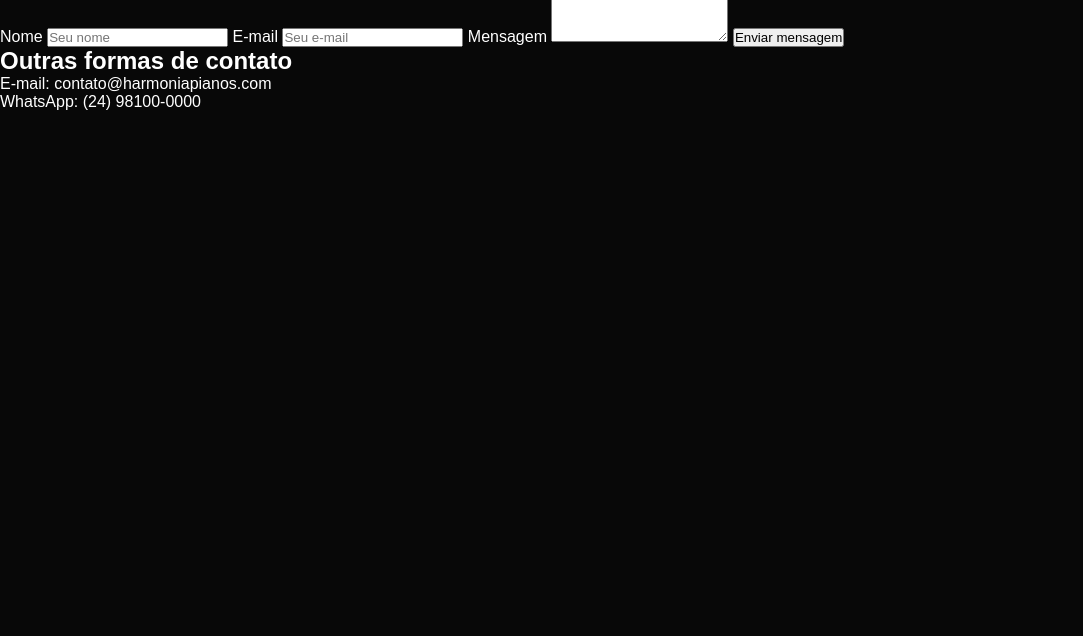
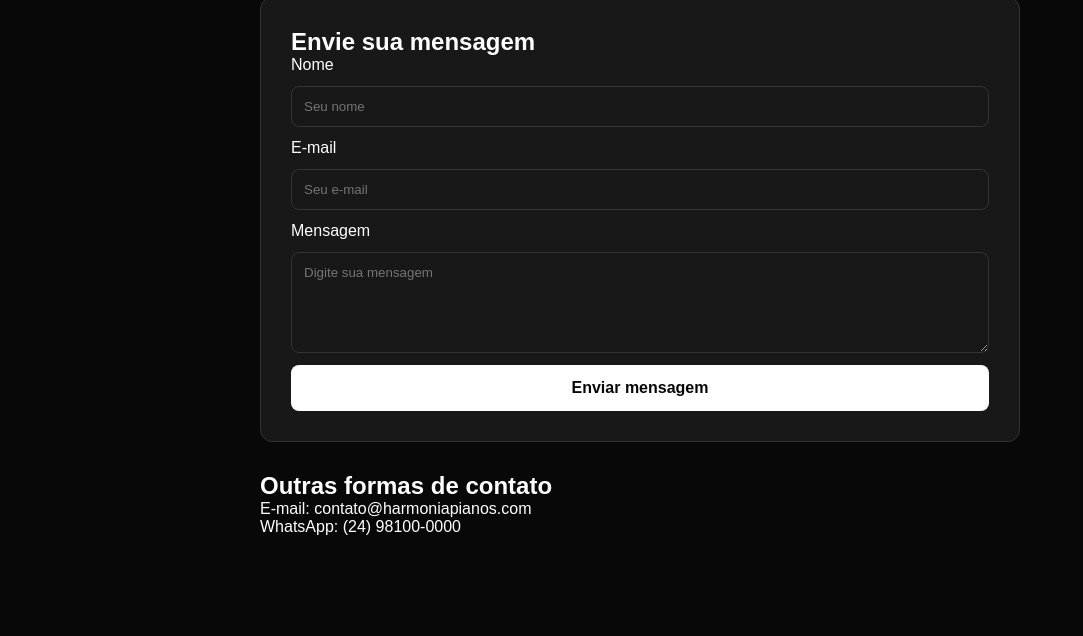
Before and after one commit to vnn-coder/harmonia-pianos, a plain HTML site: page contato.html in a window 1280 px wide. Shown: the part 164-800 px from the top of the page, without its empty margins (0-1083 px from the left). Drawn offline with Linux system fonts and the light colour scheme.

Commit message:
Atualiza identidade da Harmonia Music e estiliza pagina de contato

```diff
--- a/contato.html
+++ b/contato.html
@@ -40,7 +40,7 @@
                 <button type="submit">Enviar mensagem</button>
             </form>
 
-            <p id="conteudo-feedback" role="status"></p>
+            <p id="contato-feedback" role="status"></p>
         </section>
 
         <section class="contato-info">
--- a/style.css
+++ b/style.css
@@ -1,3 +1,4 @@
+/* ===== CONFIGURAÇÕES GERAIS ===== */
 * {
     margin: 0;
     padding: 0;
@@ -23,6 +24,7 @@ body {
 
 
 
+/* ===== CABEÇALHO E NAVEGAÇÃO ===== */
 .nav-bar {
     width: 100%;
     padding: 20px 40px;
@@ -178,6 +180,7 @@ body {
 
 
 
+/* ===== CARDS DA PÁGINA INICIAL ===== */
 .container {
     width: 100%;
     max-width: 1200px;
@@ -232,6 +235,7 @@ body {
     flex-direction: column;
     flex-grow: 1;
     justify-content: space-between;
+    gap: 12px;
 }
 
 .card h2 {
@@ -311,6 +315,7 @@ body {
 }
 
 
+/* ===== RODAPÉ ===== */
 .footer {
     margin-top: 30px;
     background-color: var(--destaque);
@@ -376,6 +381,7 @@ body {
 
 
 
+/* ===== AJUSTES RESPONSIVOS ===== */
 @media (max-width: 768px) {
     .nav-bar {
         flex-direction: column;
@@ -413,6 +419,7 @@ body {
 }
 
 
+/* ===== CATÁLOGO DE PRODUTOS ===== */
 .produto-img {
     width: 100%;
     height: 280px;
@@ -481,6 +488,7 @@ body {
     margin-bottom: 8px;
 }
 
+/* ===== CARRINHO DE COMPRAS ===== */
 .carrinho-modal {
     display: none;
     position: fixed;
@@ -547,7 +555,7 @@ body {
     background-color: #333;
 }
 
-/* Controle de quantidade */
+
 
 .controle-quantidade {
     display: flex;
@@ -603,6 +611,7 @@ body {
     transform: translateX(0);
 }
 
+/* ===== MENSAGEM DA BUSCA ===== */
 #mensagem-busca {
     display: none;
     text-align: center;
@@ -610,6 +619,7 @@ body {
     font-size: 18px;
 }
 
+/* ===== FINALIZAÇÃO DA COMPRA ===== */
 .finalizar-compra {
     width: 100%;
     background-color: #000;
@@ -628,8 +638,9 @@ body {
     background-color: #333333;
 }
 
-/* ===- CHECKOUT ==== */
 
+
+/* ===== CHECKOUT E RESUMO DO PEDIDO ===== */
 .checkout-page {
     min-height: 100vh;
     background: #f5f5f5;
@@ -722,7 +733,7 @@ body {
     margin: 0;
 }
 
-/* Correção das cores do checkout */
+
 
 .resumo-pedido,
 .resumo-pedido h2,
@@ -740,7 +751,7 @@ body {
     color: #111;
 }
 
-/* Ações dp checkout */
+
 
 .checkout-acoes {
     display: flex;
@@ -760,7 +771,7 @@ body {
     transition: 0.3s ease;
 }
 
-/* Voltar aos produtos */
+
 
 .btn-voltar-carrinho {
     color: #000;
@@ -773,7 +784,7 @@ body {
     background: #f2f2f2;
 }
 
-/* Continuar para pagamento */
+
 
 #btn-continuar-pagamento {
     background: #000;
@@ -786,8 +797,9 @@ body {
     transform: translateY(-2px);
 }
 
-/* Dados do comprador */
 
+
+/* ===== DADOS DO COMPRADOR ===== */
 .dados-comprador {
     background: #fff;
     color: #000;
@@ -842,9 +854,10 @@ body {
 }
 
 
-/* Página de pagamento */
 
 
+
+/* ===== PÁGINA DE PAGAMENTO ===== */
 .pagamento-cabecalho {
     padding: 40px 25px 25px;
     color: #fff;
@@ -949,14 +962,15 @@ body {
 }
 
 
-/* ==== PAGAMENTO COM CARTÃO ==== */
+
 
 #detalhes-pagamento {
     margin-top: 24px;
 }
 
-/* CARTÃO */
 
+
+/* ===== PAGAMENTO COM CARTÃO ===== */
 .detalhes-cartao {
     display: grid;
     grid-template-columns: 1fr 1fr;
@@ -1019,7 +1033,7 @@ body {
     opacity: 0.85;
 }
 
-/* CELULAR */
+
 
 @media (max-width: 600px) {
     .detalhes-cartao {
@@ -1057,8 +1071,9 @@ body {
 }
 
 
-/* Confirmação do pagamento */
 
+
+/* ===== CONFIRMAÇÃO DO PAGAMENTO ===== */
 .pagamento-sucesso {
     display: flex;
     flex-direction: column;
@@ -1097,9 +1112,10 @@ body {
 }
 
 
-/* Página de confirmação do pedido */
 
 
+
+/* ===== PÁGINA DE CONFIRMAÇÃO DO PEDIDO ===== */
 .pagina-confirmacao {
     min-height: 100vh;
     background-color: #080808;
@@ -1161,11 +1177,12 @@ body {
     }
 }
 
-/* REPONSIVIDADE - CELULAR */
 
+
+/* ===== RESPONSIVIDADE DOS PRODUTOS ===== */
 @media (max-width: 768px) {
 
-    /* Página de produtos */
+
     .produtos-container,
     .produtos-grid,
     .lista-produtos {
@@ -1175,22 +1192,74 @@ body {
         padding: 15px;
     }
 
-    /* Imagens dos produtos */
+
     .produto-card img {
         width: 100%;
         height: auto;
         object-fit: contain;
     }
 
-    /* Cards dos produtos */
+
     .produto-card {
         width: 100%;
         max-width: 100%;
         box-sizing: border-box;
     }
 
-    /* Botões */
+
     .produtos-card button {
         width: 100%;
     }
 }
+
+
+
+/* ===== PÁGINA FALE CONOSCO ===== */
+.contato-pagina {
+    max-width: 800px;
+    margin: 60px auto;
+    padding: 0 20px;
+}
+
+#form-contato {
+    display: flex;
+    flex-direction: column;
+    gap: 12px;
+}
+
+#form-contato input,
+#form-contato textarea {
+    padding: 12px;
+    background-color: var(--card);
+    color: white;
+    border: 1px solid var(--borda);
+    border-radius: 8px;
+}
+
+#form-contato button {
+    padding: 14px;
+    background-color: var(--destaque);
+    color: var(--fundo);
+    border: none;
+    border-radius: 8px;
+    font-size: 16px;
+    font-weight: bold;
+    cursor: pointer;
+    transition: background-color 0.3s ease, transform 0.2s ease;
+}
+
+#form-contato button:hover {
+    background-color: #d9d9d9;
+    transform: translateY(-1px);
+}
+
+.contato-card {
+    background-color: var(--card);
+    border: 1px solid var(--borda);
+    border-radius: 12px;
+    padding: 30px;
+}
+
+.contato-info {
+    margin-top: 30px;
+}
```
Also changed, not shown: index.html (+4 -4 lines).
